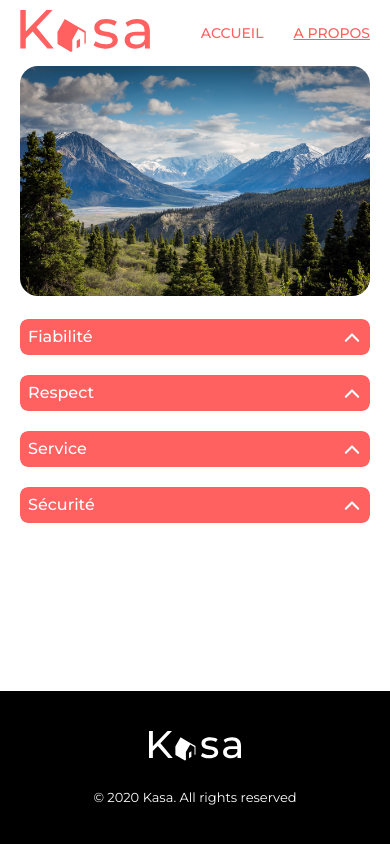
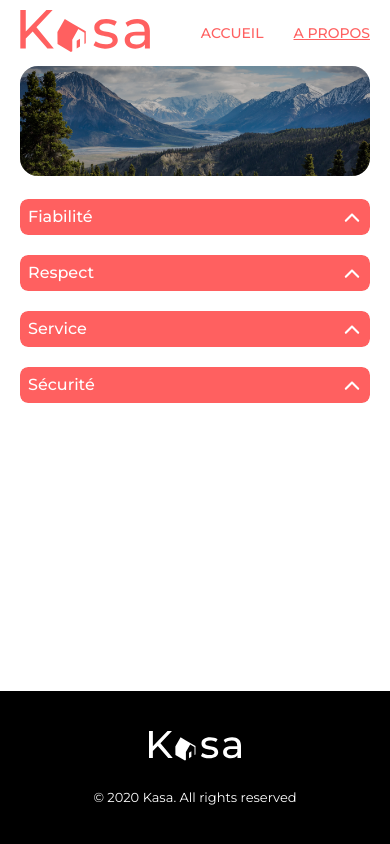
Before and after one commit to FPan7792/projet-kasa, a React (Create React App) app: page /about in a window 390 px wide. Built offline with nearby package versions, Linux system fonts and the light colour scheme.

Commit message:
about page banner style

```diff
--- a/src/routes/About/about.js
+++ b/src/routes/About/about.js
@@ -28,6 +28,7 @@ const About = () => {
 
   return (
     <div className={styles.container}>
+      <div className={styles.banner__img_container}>
         <img
           className={styles.banner__img}
           src={bannerImg}
@@ -35,6 +36,10 @@ const About = () => {
           height={"auto"}
           width={"auto"}
         />
+
+        <div className={styles.banner__img_container__layer}></div>
+      </div>
+
       <div className={styles.collapse_container}>
         {reinsurrances.map((item, index) => (
           <Collapse key={index} title={item.title}>
--- a/src/routes/About/about.module.scss
+++ b/src/routes/About/about.module.scss
@@ -2,6 +2,9 @@
 
 .container {
   padding: 0 50px;
+
+  .banner__img_container {
+    position: relative;
 
     .banner__img {
       border-radius: 18px;
@@ -11,6 +14,27 @@
       max-height: 500px;
       height: 230px;
       width: 100%;
+
+      @media (max-width: 768px) {
+        min-height: 110px;
+        height: 110px;
+      }
+    }
+
+    .banner__img_container__layer {
+      position: absolute;
+      height: 100%;
+      top: 0;
+      width: 100%;
+      border-radius: 18px;
+      background-color: #000000;
+      opacity: 25%;
+
+      @media (max-width: 768px) {
+        min-height: 110px;
+        height: 110px;
+      }
+    }
   }
 
   .collapse_container {
```
Lines whose indentation alone changed are shown as unchanged.
